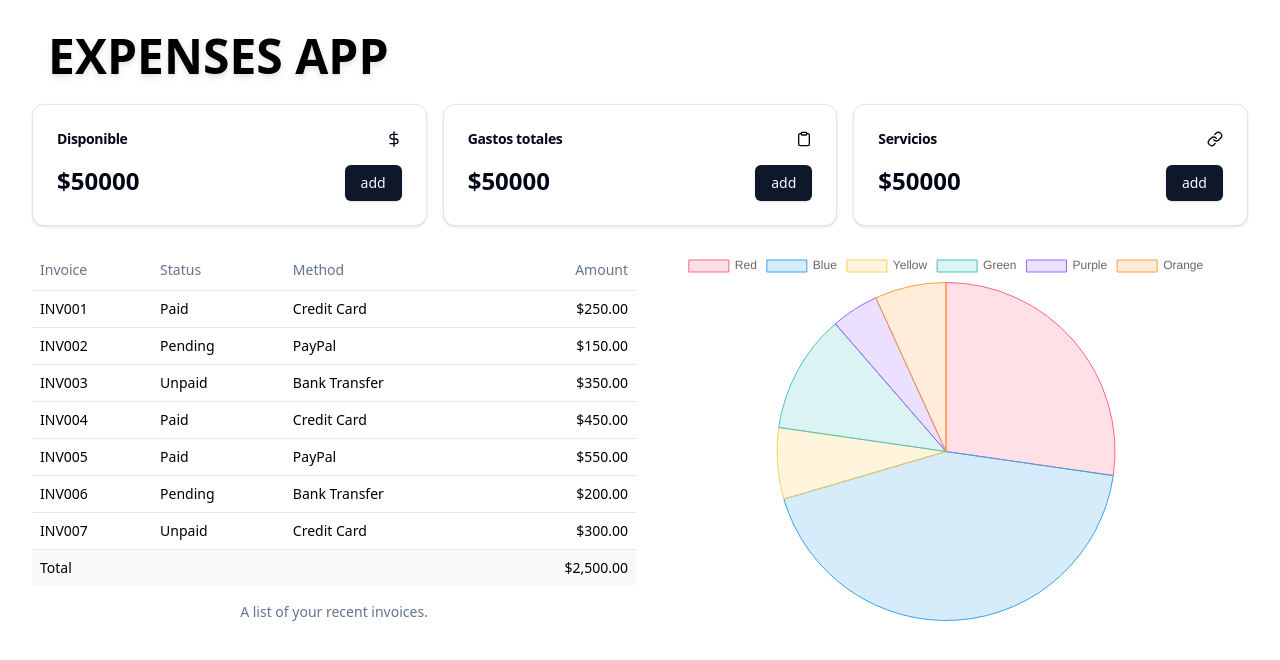
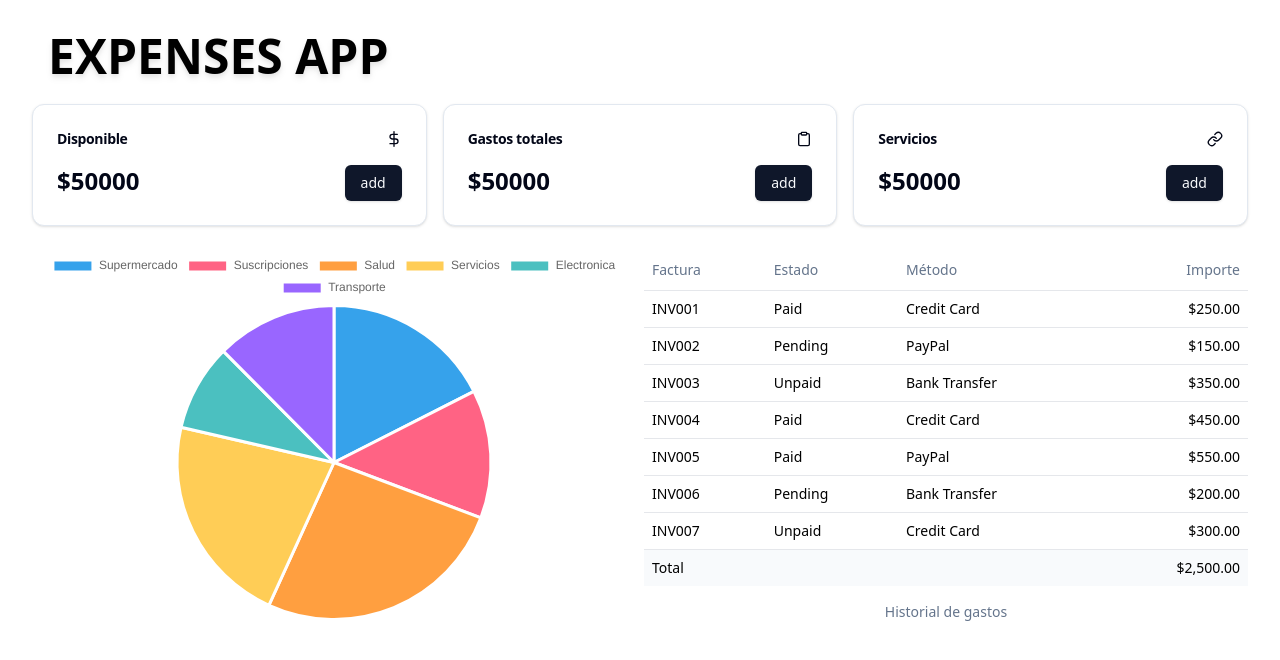
Before and after one commit to Codenburg/expenses-app, a React (Vite) app: page / in a window 1280 px wide. Shown: the top 660 px of the page. Built offline with nearby package versions, Linux system fonts and the light colour scheme; no server answers; the database is empty.

Commit message:
Feat: add forceOverride colors in options of the PieChart

```diff
--- a/src/components/PaymentTable.tsx
+++ b/src/components/PaymentTable.tsx
@@ -57,13 +57,13 @@ const invoices = [
 function PaymentTable() {
   return (
     <Table>
-      <TableCaption>A list of your recent invoices.</TableCaption>
+      <TableCaption>Historial de gastos</TableCaption>
       <TableHeader>
         <TableRow>
-          <TableHead>Invoice</TableHead>
-          <TableHead>Status</TableHead>
-          <TableHead>Method</TableHead>
-          <TableHead className="text-right">Amount</TableHead>
+          <TableHead>Factura</TableHead>
+          <TableHead>Estado</TableHead>
+          <TableHead>Método</TableHead>
+          <TableHead className="text-right">Importe</TableHead>
         </TableRow>
       </TableHeader>
       <TableBody>
--- a/src/components/PieChart.tsx
+++ b/src/components/PieChart.tsx
@@ -1,31 +1,27 @@
-import { Chart as ChartJS, ArcElement, Tooltip, Legend } from "chart.js";
+import {
+  Chart as ChartJS,
+  ArcElement,
+  Tooltip,
+  Legend,
+  Colors,
+} from "chart.js";
 import { Pie } from "react-chartjs-2";
 function PieChart() {
-  ChartJS.register(ArcElement, Tooltip, Legend);
+  ChartJS.register(ArcElement, Tooltip, Legend, Colors);
 
   const data = {
-    labels: ["Red", "Blue", "Yellow", "Green", "Purple", "Orange"],
+    labels: [
+      "Supermercado",
+      "Suscripciones",
+      "Salud",
+      "Servicios",
+      "Electronica",
+      "Transporte",
+    ],
     datasets: [
       {
-        label: "# of Votes",
-        data: [12, 19, 3, 5, 2, 3],
-        backgroundColor: [
-          "rgba(255, 99, 132, 0.2)",
-          "rgba(54, 162, 235, 0.2)",
-          "rgba(255, 206, 86, 0.2)",
-          "rgba(75, 192, 192, 0.2)",
-          "rgba(153, 102, 255, 0.2)",
-          "rgba(255, 159, 64, 0.2)",
-        ],
-        borderColor: [
-          "rgba(255, 99, 132, 1)",
-          "rgba(54, 162, 235, 1)",
-          "rgba(255, 206, 86, 1)",
-          "rgba(75, 192, 192, 1)",
-          "rgba(153, 102, 255, 1)",
-          "rgba(255, 159, 64, 1)",
-        ],
-        borderWidth: 1,
+        data: [45, 34, 67, 56, 23, 32],
+        borderWidth: 3,
       },
     ],
   };
@@ -33,12 +29,11 @@ function PieChart() {
     responsive: true,
     maintainAspectRatio: false,
     plugins: {
+      colors: {
+        forceOverride: true,
+      },
       legend: {
         position: "top" as const,
-      },
-      title: {
-        display: true,
-        text: "Chart.js Bar Chart",
       },
     },
   };
--- a/src/components/ui/button.tsx
+++ b/src/components/ui/button.tsx
@@ -2,7 +2,7 @@ import * as React from "react"
 import { Slot } from "@radix-ui/react-slot"
 import { cva, type VariantProps } from "class-variance-authority"
 
-import { cn } from "@/lib/utils"
+import { cn } from "@/lib/cnutils"
 
 const buttonVariants = cva(
   "inline-flex items-center justify-center whitespace-nowrap rounded-md text-sm font-medium transition-colors focus-visible:outline-none focus-visible:ring-1 focus-visible:ring-slate-950 disabled:pointer-events-none disabled:opacity-50 dark:focus-visible:ring-slate-300",
--- a/src/components/ui/card.tsx
+++ b/src/components/ui/card.tsx
@@ -1,6 +1,6 @@
 import * as React from "react"
 
-import { cn } from "@/lib/utils"
+import { cn } from "@/lib/cnutils"
 
 const Card = React.forwardRef<
   HTMLDivElement,
--- a/src/components/ui/input.tsx
+++ b/src/components/ui/input.tsx
@@ -1,6 +1,6 @@
 import * as React from "react"
 
-import { cn } from "@/lib/utils"
+import { cn } from "@/lib/cnutils"
 
 export interface InputProps
   extends React.InputHTMLAttributes<HTMLInputElement> {}
--- a/src/components/ui/label.tsx
+++ b/src/components/ui/label.tsx
@@ -2,7 +2,7 @@ import * as React from "react"
 import * as LabelPrimitive from "@radix-ui/react-label"
 import { cva, type VariantProps } from "class-variance-authority"
 
-import { cn } from "@/lib/utils"
+import { cn } from "@/lib/cnutils"
 
 const labelVariants = cva(
   "text-sm font-medium leading-none peer-disabled:cursor-not-allowed peer-disabled:opacity-70"
--- a/src/components/ui/select.tsx
+++ b/src/components/ui/select.tsx
@@ -7,7 +7,7 @@ import {
 } from "@radix-ui/react-icons"
 import * as SelectPrimitive from "@radix-ui/react-select"
 
-import { cn } from "@/lib/utils"
+import { cn } from "@/lib/cnutils"
 
 const Select = SelectPrimitive.Root
 
--- a/src/components/ui/table.tsx
+++ b/src/components/ui/table.tsx
@@ -1,6 +1,6 @@
 import * as React from "react"
 
-import { cn } from "@/lib/utils"
+import { cn } from "@/lib/cnutils"
 
 const Table = React.forwardRef<
   HTMLTableElement,
--- a/src/pages/Home.tsx
+++ b/src/pages/Home.tsx
@@ -22,8 +22,8 @@ function Home() {
 
       <section>
         <div className="grid gap-2 md:grid-cols-2">
+          <PieChart />
           <PaymentTable />
-          <PieChart />
         </div>
       </section>
     </div>
```
Also changed, not shown: components.json, src/lib/cnutils.ts (renamed from src/lib/utils.ts), 1 other file (tests, documents, lock files or other folders).
